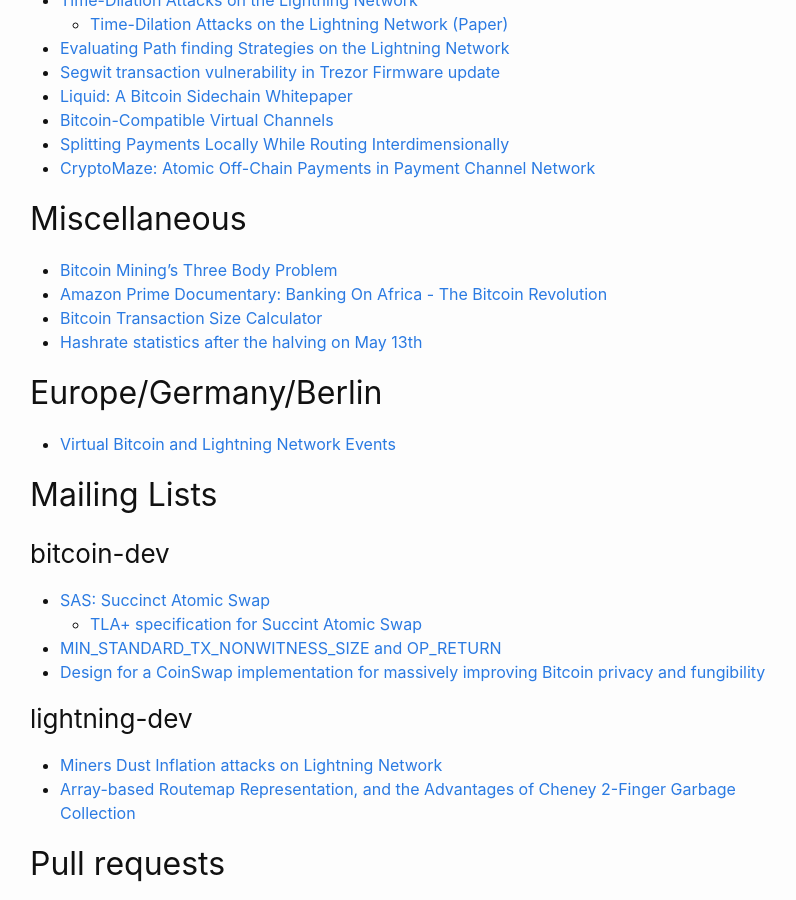
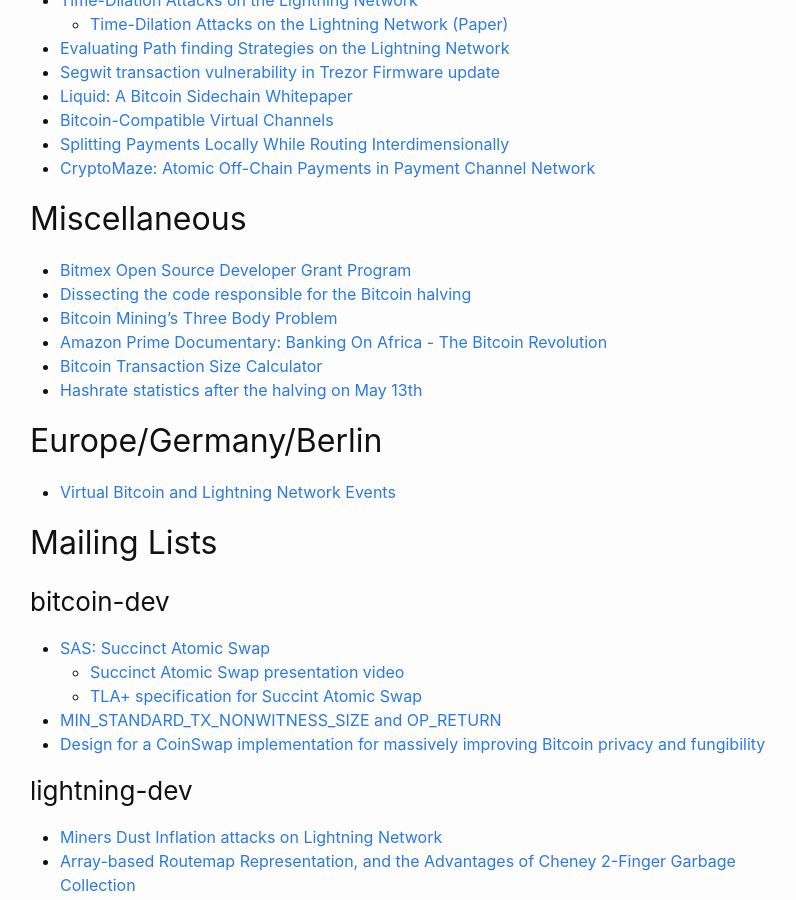
Before and after one commit to fjahr/bitdevsberlin, a Jekyll site: the page built from _posts/2020-06-08-socratic-seminar-8.md, in a window 1280 px wide and 900 px high, scrolled down 614 px. Shown: the whole window, without its empty margins (240-1036 px from the left). Built offline with Jekyll 4.4.1, drawn with Linux system fonts in a browser that asks for light colours.

Commit message:
Add some missing links to #8

```diff
--- a/_posts/2020-06-08-socratic-seminar-8.md
+++ b/_posts/2020-06-08-socratic-seminar-8.md
@@ -30,6 +30,8 @@ title: "Socratic Seminar #8"
 
 ## Miscellaneous
 
+- [Bitmex Open Source Developer Grant Program](https://blog.bitmex.com/grants/)
+- [Dissecting the code responsible for the Bitcoin halving](https://ma.ttias.be/dissecting-code-bitcoin-halving/)
 - [Bitcoin Mining’s Three Body Problem](https://www.aniccaresearch.tech/blog/bitcoin-minings-three-body-problem)
 - [Amazon Prime Documentary: Banking On Africa - The Bitcoin Revolution](https://www.amazon.com/Banking-Africa-Revolution-Tamarin-Gerriety/dp/B088Q5BYVR)
 - [Bitcoin Transaction Size Calculator](https://jlopp.github.io/bitcoin-transaction-size-calculator/)
@@ -44,6 +46,7 @@ title: "Socratic Seminar #8"
 ### bitcoin-dev
 
 - [SAS: Succinct Atomic Swap](https://lists.linuxfoundation.org/pipermail/bitcoin-dev/2020-May/017846.html)
+  - [Succinct Atomic Swap presentation video](https://www.youtube.com/watch?v=TlCxpdNScCA)
   - [TLA+ specification for Succint Atomic Swap](https://lists.linuxfoundation.org/pipermail/bitcoin-dev/2020-May/017866.html)
 - [MIN_STANDARD_TX_NONWITNESS_SIZE and OP_RETURN](https://lists.linuxfoundation.org/pipermail/bitcoin-dev/2020-May/017883.html)
 - [Design for a CoinSwap implementation for massively improving Bitcoin privacy and fungibility](https://lists.linuxfoundation.org/pipermail/bitcoin-dev/2020-May/017898.html)
```
